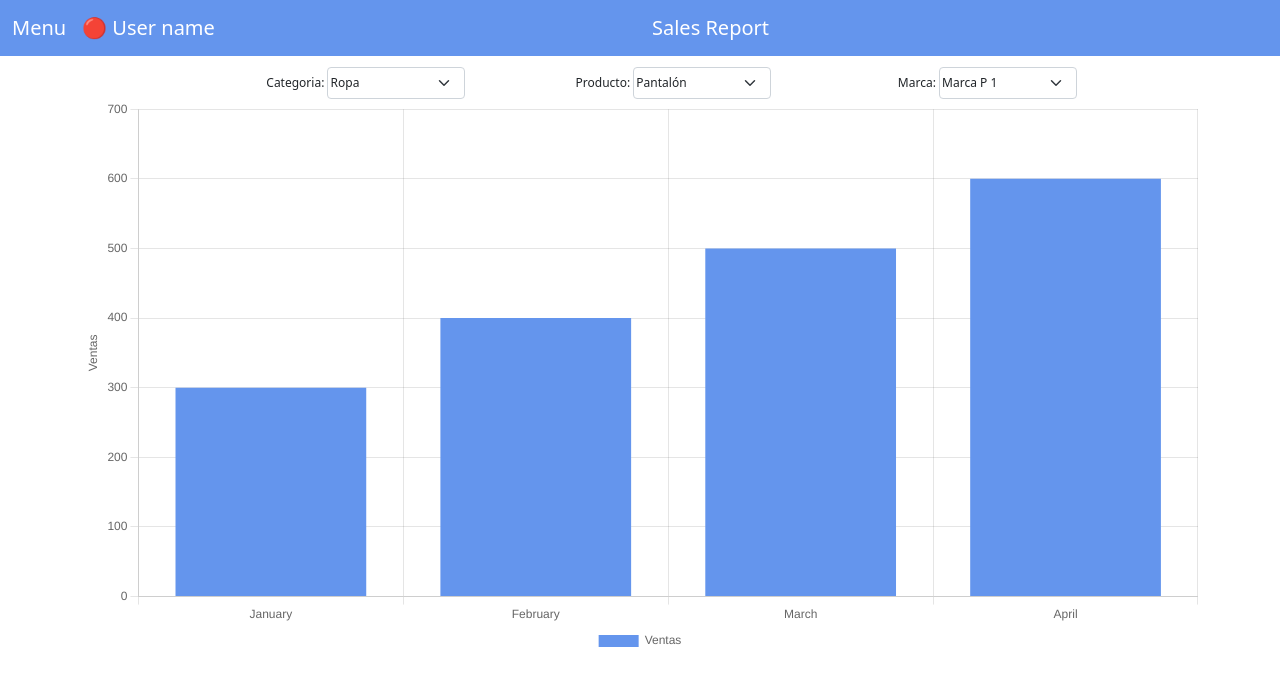
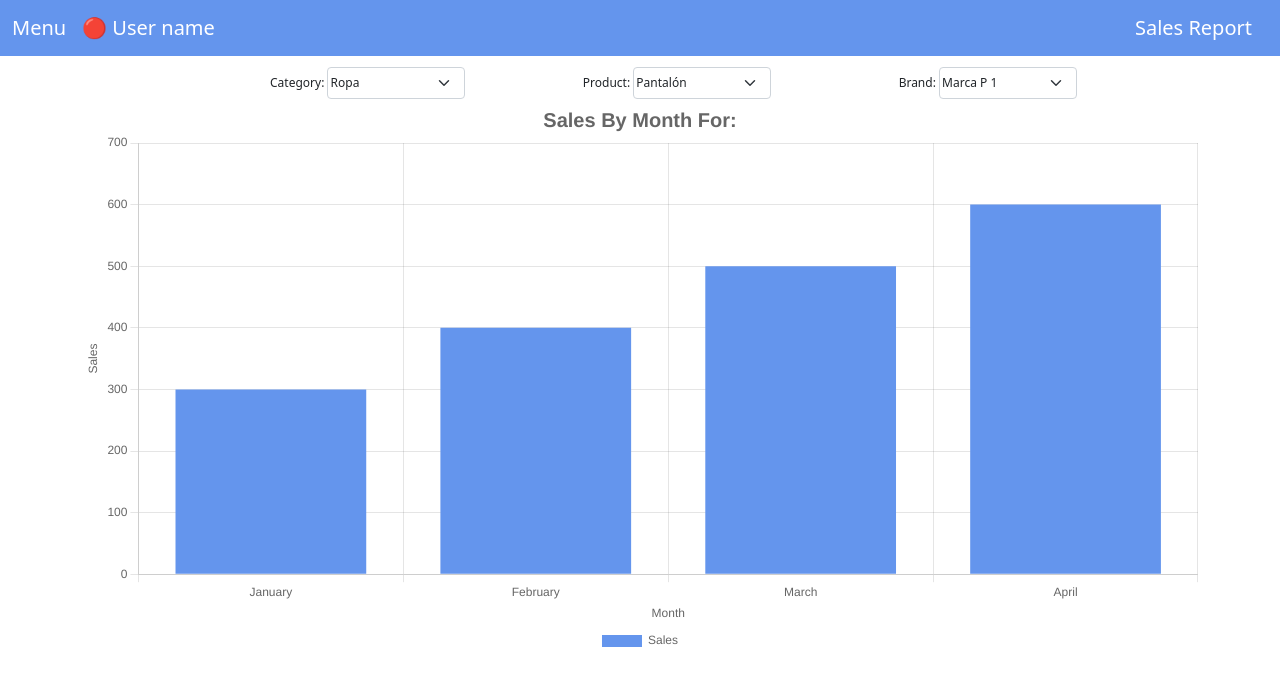
Before and after one commit to nravesz/agile-solutions-front, a React (Create React App) app: page / in a window 1280 px wide. Shown: the top 686 px of the page. Built offline with nearby package versions, Linux system fonts and the light colour scheme; the HTML template or start-up script is replaced by a standard one.

Commit message:
Added X label, graph's title and moved sales report to the right

```diff
--- a/src/App.js
+++ b/src/App.js
@@ -1,17 +1,11 @@
 import React from "react";
-import { Container } from "react-bootstrap";
 import Header from "./components/Header";
-import GraphOptions from "./components/GraphOptions";
-import Graph from "./components/Graph";
 import GraphController from "./components/GraphController";
 import { Fragment } from "react";
 
 const App = () => {
   return (
     <Fragment>
-      {/* <Header />
-      <GraphOptions />
-      <Graph /> */}
       <Header />
       <GraphController />
     </Fragment>
--- a/src/components/Graph.jsx
+++ b/src/components/Graph.jsx
@@ -24,6 +24,13 @@ ChartJS.register(
       legend: {
         position: 'bottom'
       },
+      title: {
+        display: true,
+        text: 'Sales By Month For:',
+        font: {
+          size: 20
+        }
+      },
     },
     scales: {
       yAxes: {
@@ -31,7 +38,13 @@ ChartJS.register(
         min: 0,
         title: {
           display: true,
-          text: 'Ventas'
+          text: 'Sales'
+        }
+      },
+      xAxes: {
+        title: {
+          display: true,
+          text: 'Month'
         }
       },
     }
@@ -44,8 +57,7 @@ ChartJS.register(
       labels,
       datasets: [
         {
-          label: 'Ventas',
-          // data: [10,100,50,15],
+          label: 'Sales',
           data: sales,
           backgroundColor: 'cornflowerblue',
         }
--- a/src/components/GraphOptions.jsx
+++ b/src/components/GraphOptions.jsx
@@ -31,19 +31,19 @@ const GraphOptions = ({
                 className="graph-options-container"
             >
                 <Option
-                    title={"Categoria"}
+                    title={"Category"}
                     products={categoryList}
                     selected={category}
                     setSelected={setCategory}
                 />
                 <Option
-                    title={"Producto"}
+                    title={"Product"}
                     products={productList}
                     selected={product}
                     setSelected={setProduct}
                 />
                 <Option
-                    title={"Marca"}
+                    title={"Brand"}
                     products={brandList}
                     selected={brand}
                     setSelected={setBrand}
--- a/src/components/Header.jsx
+++ b/src/components/Header.jsx
@@ -11,7 +11,9 @@ const Header = () => {
                 <Navbar.Brand bg="light"> Menu </Navbar.Brand>
                 <Navbar.Brand bg="light"> 🔴 User name </Navbar.Brand>
             </Container>
-            <Container>
+
+
+            <Container style={{justifyContent:"right"}}>
                 <Navbar.Brand bg="light"> Sales Report </Navbar.Brand>
             </Container>
         </Navbar>
```
